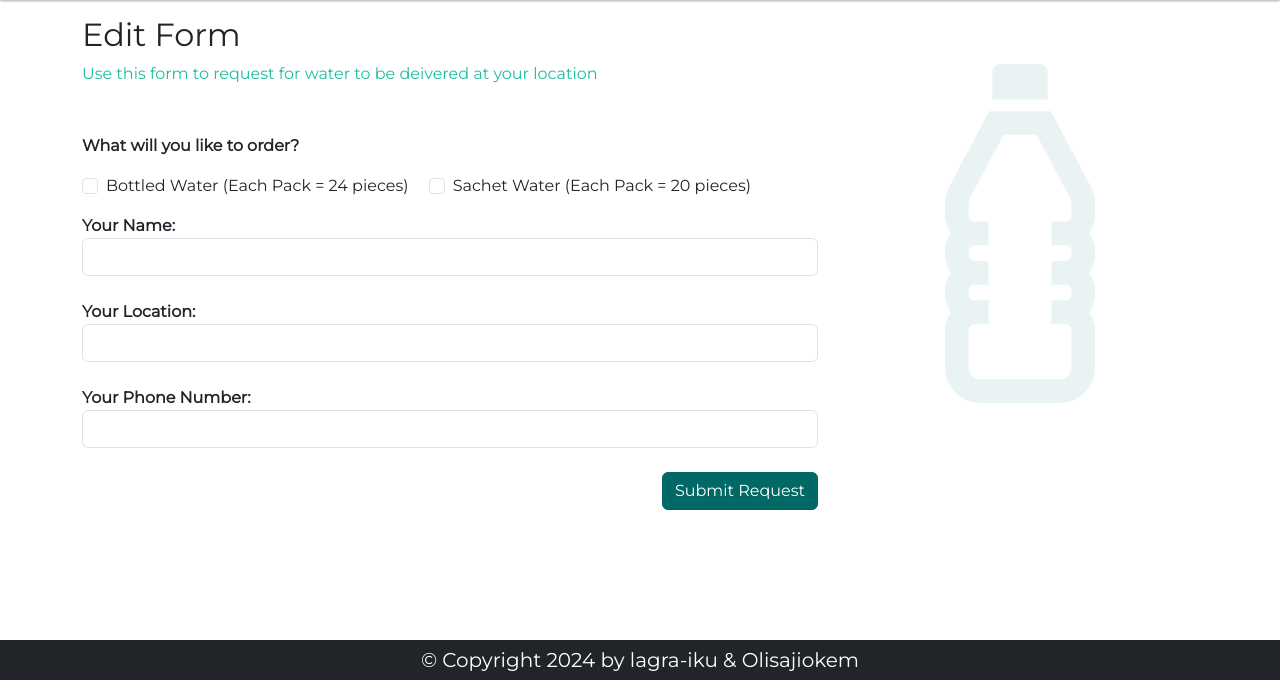
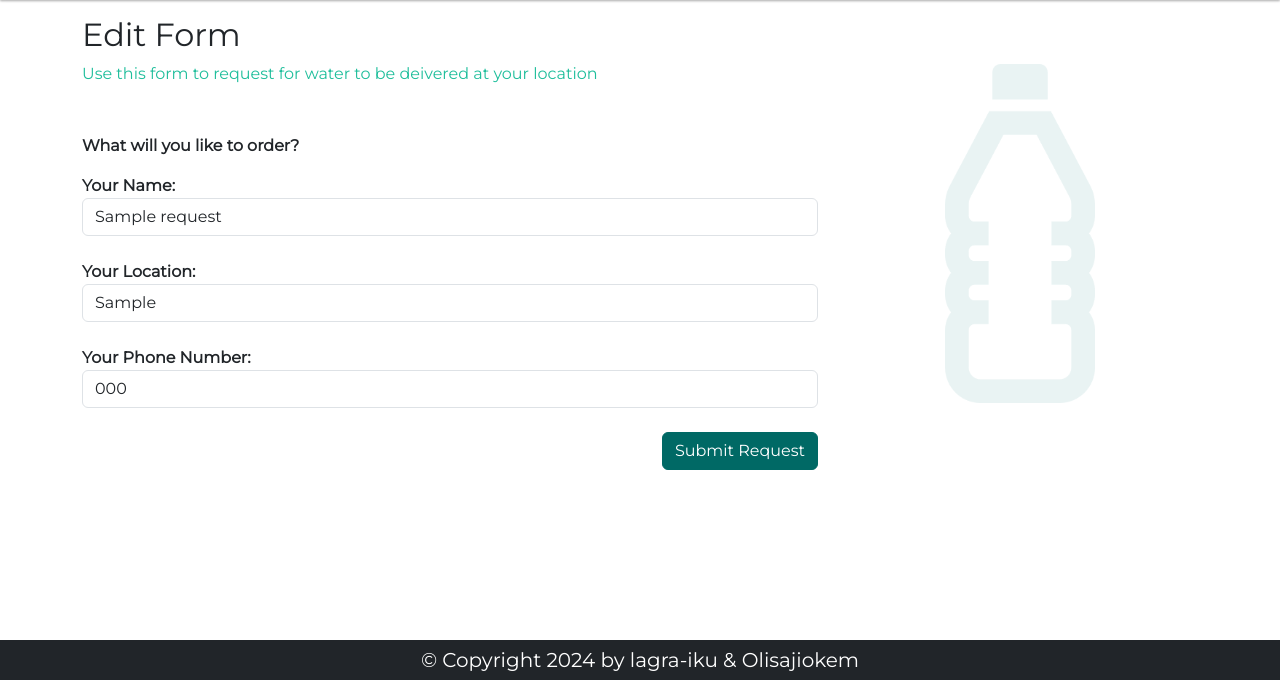
Before and after one commit to lagra-iku/aqua_manager, a Flask app: page /edit/1 in a window 1280 px wide. Shown: the part 132-812 px from the top of the page. Run offline with Flask 3, Linux system fonts and the light colour scheme; tables that the repository leaves empty hold one stand-in row (values such as "Sample post").

Commit message:
adding app.py

```diff
--- a/app.py
+++ b/app.py
@@ -40,16 +40,16 @@ def edit_entry(id):
     cursor.execute("SELECT * FROM requests WHERE id = %s", (id,))
     entry = cursor.fetchone()
     if request.method == 'POST':
-       name = request.form['name']
-       location = request.form['location']
-       phonenum = request.form['phonenum']
+       name = request.form.get['name']
+       location = request.form.get['location']
+       phonenum = request.form.get['phonenum']
 
         # Update data in MySQL
        cursor.execute("UPDATE requests SET name = %s, location = %s, phonenum = %s WHERE id = %s", (name, location, phonenum, id))
        db.commit()
-
-       return redirect(url_for('dashboard'))
-    return render_template('request/edit.html', entry=entry)
+       db.close()
+       return "updated successfully"
+    return render_template('request/edit.html', x=entry)
 
 
 @app.route('/dashboard')
--- a/templates/request/edit.html
+++ b/templates/request/edit.html
@@ -6,32 +6,23 @@
         <div class="col-sm-8 ">
             <h2 class="">Edit Form</h2>
             <p class="txt-teal mb-5">Use this form to request for water to be deivered at your location</p>
-            <form action="/edit/{{ entry.id }}" method="POST">
+            <form action="/edit/{{ x[0] }}" method="POST">
                 <p class="fw-bold">What will you like to order?</p>
-                <div class="form-check form-check-inline mb-3">
-                    <input class="form-check-input" type="checkbox" id="bottle" value="{{ entry.bottle }}">
-                    <label class="form-check-label" for="bottle">Bottled Water  <span class="fw-lighter">(Each Pack = 24 pieces)</span></label>
-                </div>
-                <div class="form-check form-check-inline">
-                    <input class="form-check-input" type="checkbox" id="sachet" value="{{ entry.sachet }}">
-                    <label class="form-check-label" for="sachet">Sachet Water <span class=".text-black-50
 
-                        ">(Each Pack = 20 pieces)</span></label><br>
-                </div>
                 <div class="form-group">
                     <label for="name" class="fw-bold">Your Name:</label>
-                    <input type="text" id="name" name="name" class="form-control" value="{{ entry.name }}" required><br>
+                    <input type="text" id="name" name="name" class="form-control" value="{{ x[1] }}" required><br>
                 </div>
                 <div class="form-group">
                     <label for="location" class="fw-bold">Your Location:</label>
-                    <input type="text" id="location" name="location" class="form-control" value="{{ entry.location }}" required><br>
+                    <input type="text" id="location" name="location" class="form-control" value="{{ x[2] }}" required><br>
                 </div>
                 <div class="form-group">
                     <label for="phonenum" class="fw-bold">Your Phone Number:</label>
-                    <input type="text" id="phonenum" name="phonenum" class="form-control" value="{{ entry.phonenum }}" required><br>
+                    <input type="text" id="phonenum" name="phonenum" class="form-control" value="{{ x[3] }}" required><br>
                 </div>
                 <div class="float-md-end ">
-                    <button type="submit" class="btn btn-primary" value="Update">Submit Request</button>
+                    <button type="submit" class="btn btn-primary" >Submit Request</button>
                 </div>
 
             </form>
```
Also changed, not shown: README.md.
